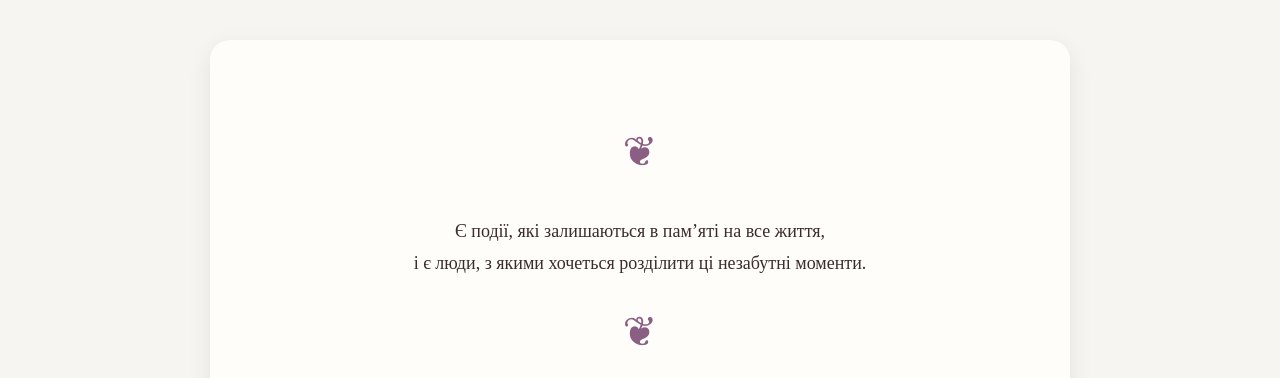
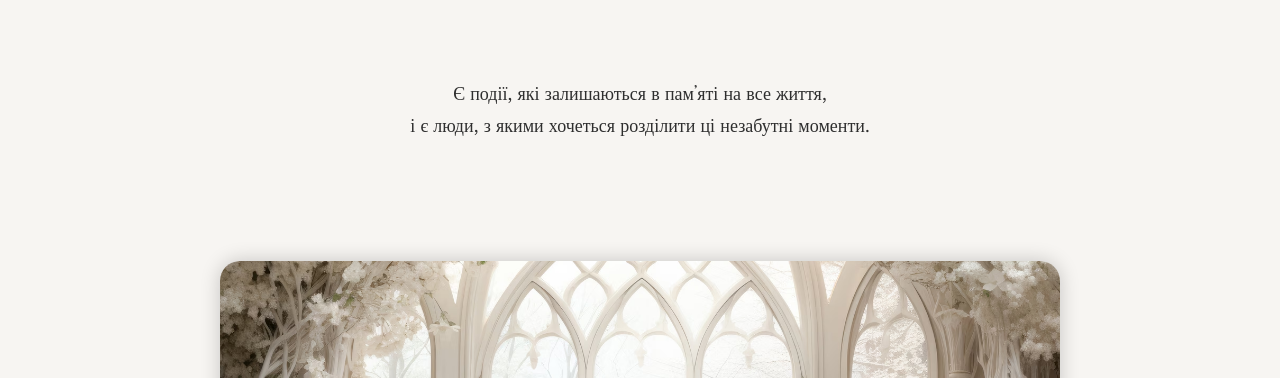
Before and after one commit to KOSTII177/kostia-ivanka, a plain HTML site: page index.html in a window 1280 px wide. Shown: the part 418-796 px from the top of the page. Drawn offline with nearby package versions, Linux system fonts and the light colour scheme.

Commit message:
Update index.html

```diff
--- a/index.html
+++ b/index.html
@@ -53,36 +53,9 @@
       margin-top: 10px;
     }
 
-   .section {
-  text-align: center;
-  padding: 60px 30px;
-  max-width: 800px;
-  margin: 40px auto;
-  background: #fffdf9;                /* теплий світлий фон */
-  border-radius: 20px;
-  box-shadow: 0 8px 25px rgba(0,0,0,0.08);
-  font-family: 'Cormorant Garamond', serif; /* елегантний serif */
-  color: #3a2c2c;
-  line-height: 1.8;
-  font-size: 1.3em;
-  position: relative;
-}
+.section { text-align: center; padding: 60px 20px; max-width: 800px; margin: 0 auto; }
 
-.section word {
-  margin: 0;
-  font-style: italic;  /* легкий романтичний акцент */
-}
 
-/* декоративні лінії зверху і знизу */
-.section::before,
-.section::after {
-  content: "❦";
-  font-family: 'Great Vibes', cursive;
-  font-size: 2em;
-  color: #8b5e83;
-  display: block;
-  margin: 20px auto;
-}
 
 
     .section h2 {
@@ -344,7 +317,7 @@
   </header>
 
   <div class="section">
-    <p class="word"">Є події, які залишаються в памʼяті на все життя, <br>
+    <p>Є події, які залишаються в памʼяті на все життя, <br>
        і є люди, з якими хочеться розділити ці незабутні моменти.</p></div>
 
 <div class="countdown-section">
```
